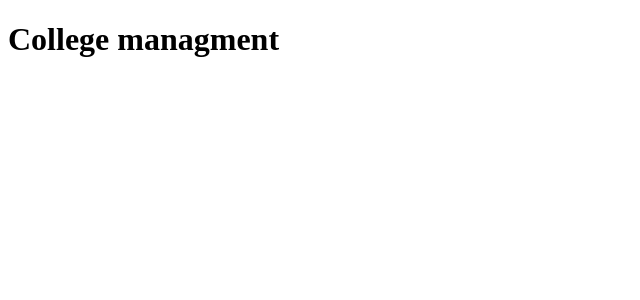
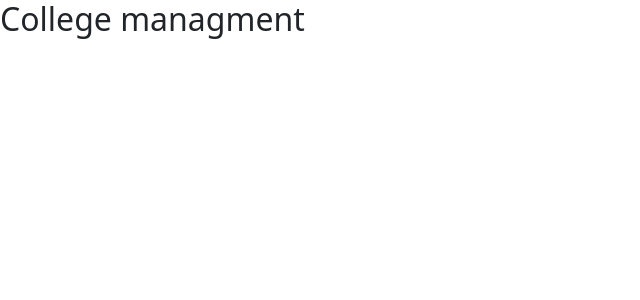
Before and after one commit to OmerHai/CollegeManagment, an Angular app in the folder client/: page / in a window 1280 px wide. Shown: the top 300 px of the page, without its empty margins (0-640 px from the left). Built offline with nearby package versions, Linux system fonts and the light colour scheme.

Commit message:
Add bootstrap, bootswatch and font awesome to client

```diff
--- a/client/angular.json
+++ b/client/angular.json
@@ -25,6 +25,8 @@
               "src/assets"
             ],
             "styles": [
+              "node_modules/font-awesome/css/font-awesome.min.css",
+              "node_modules/bootstrap/dist/css/bootstrap.min.css",
               "src/styles.css"
             ],
             "scripts": []
--- a/client/package.json
+++ b/client/package.json
@@ -18,6 +18,10 @@
     "@angular/platform-browser": "^17.3.0",
     "@angular/platform-browser-dynamic": "^17.3.0",
     "@angular/router": "^17.3.0",
+    "bootstrap": "^5.3.3",
+    "bootswatch": "^5.3.3",
+    "font-awesome": "^4.7.0",
+    "ngx-bootstrap": "^12.0.0",
     "rxjs": "~7.8.0",
     "tslib": "^2.3.0",
     "zone.js": "~0.14.3"
--- a/client/src/app/app.component.html
+++ b/client/src/app/app.component.html
@@ -1 +1 @@
-<h1>{{title}}</h1>
+<h2>{{title}}</h2>
```
Also changed, not shown: 1 other file (tests, documents, lock files or other folders).
